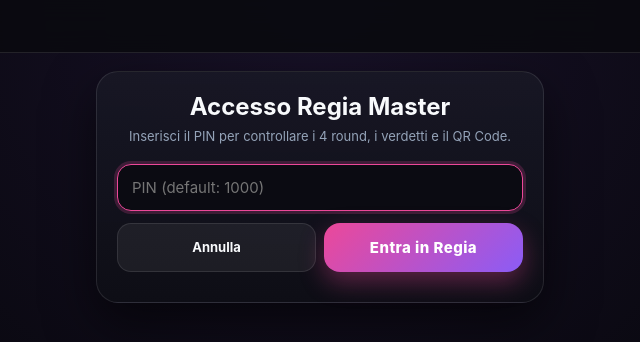
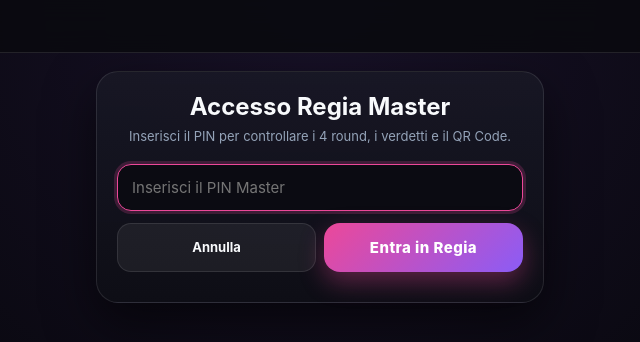
Before and after one commit to dadox993/Iconika-100s, a plain HTML site: page index.html in a window 1280 px wide. Both pictures are taken after a click on the button "Master". Shown: the full height of the page, 320-960 px from the left. Drawn offline with Linux system fonts and the light colour scheme.

Commit message:
Update index.html

```diff
--- a/index.html
+++ b/index.html
@@ -717,7 +717,7 @@
     <section id="masterPinView" class="card hidden">
       <h2 style="margin:0 0 6px; text-align:center;">Accesso Regia Master</h2>
       <p class="subtitle">Inserisci il PIN per controllare i 4 round, i verdetti e il QR Code.</p>
-      <input id="pinInput" type="password" inputmode="numeric" maxlength="6" placeholder="PIN (default: 1000)" />
+      <input id="pinInput" type="password" inputmode="numeric" maxlength="6" placeholder="Inserisci il PIN Master" />
       <div class="btn-row">
         <button id="cancelPinBtn" class="btn-secondary">Annulla</button>
         <button id="confirmPinBtn" class="btn-primary">Entra in Regia</button>
```
